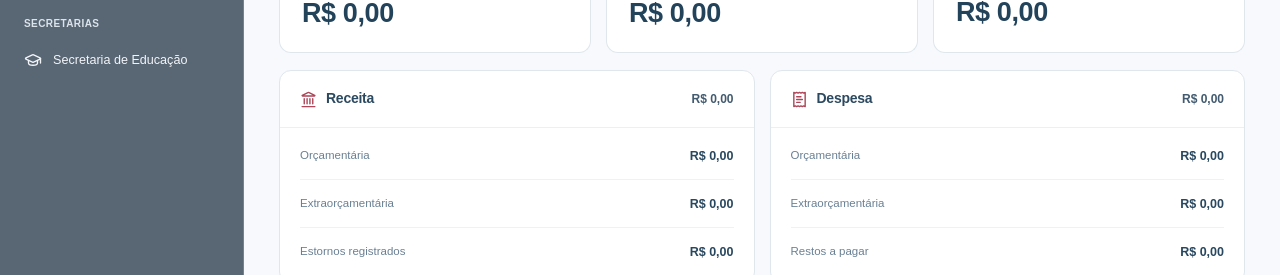
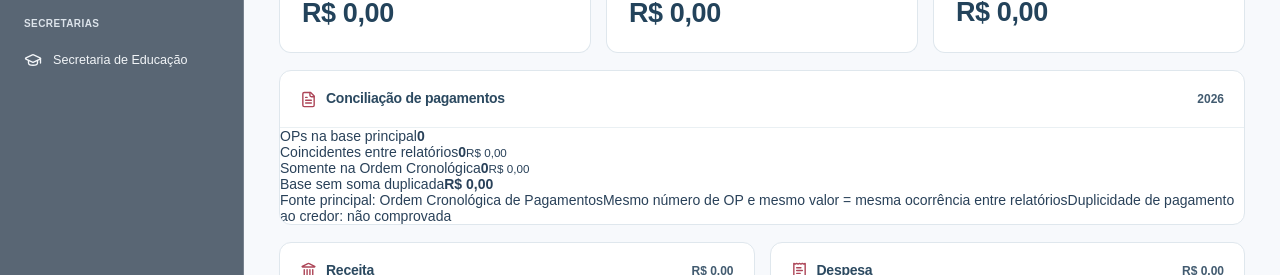
Before and after one commit to luanmagalhaes2464-sys/VI-O-GOV, a Next.js app in the folder frontend/: page /receita-despesa in a window 1280 px wide. Shown: the part 257-532 px from the top of the page. Built offline with nearby package versions, Linux system fonts and the light colour scheme; no server answers; the database is empty.

Commit message:
feat(financas): audit cards for OP overlap, unique records and no-double-count expense basis

```diff
--- a/frontend/app/receita-despesa/page.tsx
+++ b/frontend/app/receita-despesa/page.tsx
@@ -5,7 +5,8 @@ import './receita-despesa.css';
 
 type Mensal={mes:string;categoria:string;centavos:number};
 type Anual={grupo:string;indicador:string;centavos:number};
-type Financas={ano:number;mensal:Mensal[];anual:Anual[]};
+type Conciliacao={mes:string;ops_coincidentes:number;centavos_coincidentes:number;ops_exclusivas_ordem:number;centavos_exclusivas_ordem:number};
+type Financas={ano:number;mensal:Mensal[];anual:Anual[];conciliacao:Conciliacao[]};
 const meses=[['2026-01','Janeiro'],['2026-02','Fevereiro'],['2026-03','Março'],['2026-04','Abril'],['2026-05','Maio'],['2026-06','Junho'],['2026-07','Julho'],['2026-08','Agosto'],['2026-09','Setembro'],['2026-10','Outubro']] as const;
 const moeda=(n:number|undefined|null)=>n==null?'—':new Intl.NumberFormat('pt-BR',{style:'currency',currency:'BRL',minimumFractionDigits:2,maximumFractionDigits:2}).format(n/100);
 const categoriaReceita=['receita_orc','receita_extra','receita_estorno'];
@@ -50,6 +51,15 @@ export default function ReceitaDespesa(){
  const receitaTotal=somar(categoriaReceita),pagamentoTotal=somar(categoriaPagamentos);
  const anual=(grupo:string,indicador:string)=>dados?.anual.find(x=>x.grupo===grupo&&x.indicador===indicador)?.centavos;
  const previsto=(indicador:string)=>['receitas_correntes','receitas_capital','receitas_intra'].reduce((t,g)=>t+(anual(g,indicador)||0),0);
+ const conciliado=useMemo(()=>{
+  const linhas=(dados?.conciliacao||[]).filter(x=>periodo==='todos'||x.mes===periodo);
+  const encontrados=linhas.reduce((v,x)=>v+x.ops_coincidentes,0);
+  const exclusivos=linhas.reduce((v,x)=>v+x.ops_exclusivas_ordem,0);
+  const valorRepetidoFontes=linhas.reduce((v,x)=>v+x.centavos_coincidentes,0);
+  const valorExclusivo=linhas.reduce((v,x)=>v+x.centavos_exclusivas_ordem,0);
+  return {encontrados,exclusivos,valorRepetidoFontes,valorExclusivo,
+   totalBase:valorRepetidoFontes+valorExclusivo,registros:encontrados+exclusivos};
+ },[dados,periodo]);
  const maxSerie=Math.max(1,...serie.flatMap(x=>[x.receita,x.pagamentos]));
  return <div className="fin-page">
   <div className="fin-top">
@@ -67,6 +77,24 @@ export default function ReceitaDespesa(){
    <article className="fin-highlight fin-despesa"><div className="fin-hl-header"><span>Pagamentos realizados</span><ArrowUpRight size={21}/></div><strong>{carregando?'…':moeda(pagamentoTotal)}</strong></article>
    <article className="fin-highlight fin-diarias"><div className="fin-hl-header"><span>Diárias</span><Wallet size={20}/></div><strong>{carregando?'…':moeda(totais.diarias||0)}</strong></article>
   </div>
+
+  <section className="fin-panel fin-recon-panel" aria-label="Conciliação de pagamentos">
+   <header className="fin-panel-head">
+    <h2><FileText size={17}/> Conciliação de pagamentos</h2>
+    <span>2026</span>
+   </header>
+   <div className="fin-recon-grid">
+    <div><span>OPs na base principal</span><strong>{conciliado.registros.toLocaleString('pt-BR')}</strong></div>
+    <div><span>Coincidentes entre relatórios</span><strong>{conciliado.encontrados.toLocaleString('pt-BR')}</strong><small>{moeda(conciliado.valorRepetidoFontes)}</small></div>
+    <div><span>Somente na Ordem Cronológica</span><strong>{conciliado.exclusivos.toLocaleString('pt-BR')}</strong><small>{moeda(conciliado.valorExclusivo)}</small></div>
+    <div><span>Base sem soma duplicada</span><strong className="fin-recon-sum">{moeda(conciliado.totalBase)}</strong></div>
+   </div>
+   <div className="fin-recon-foot">
+    <span>Fonte principal: Ordem Cronológica de Pagamentos</span>
+    <span>Mesmo número de OP e mesmo valor = mesma ocorrência entre relatórios</span>
+    <span>Duplicidade de pagamento ao credor: não comprovada</span>
+   </div>
+  </section>
   <div className="fin-columns">
    <section className="fin-panel">
     <header className="fin-panel-head"><h2><Landmark size={17}/> Receita</h2><span>{moeda(receitaTotal)}</span></header>
```
